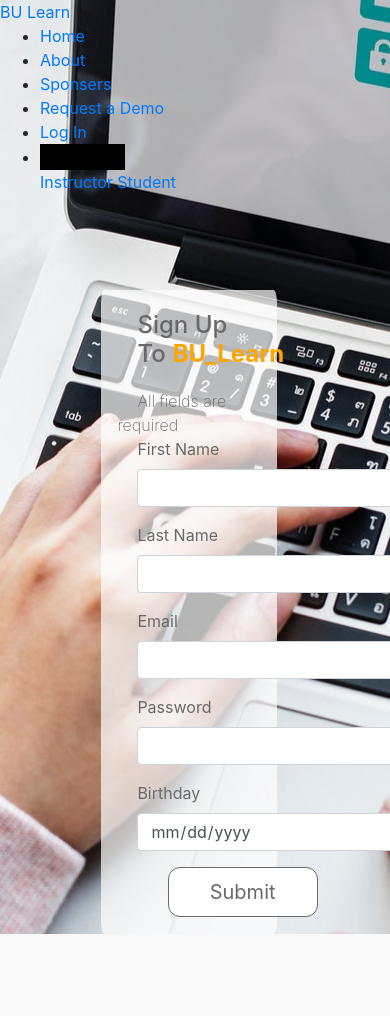
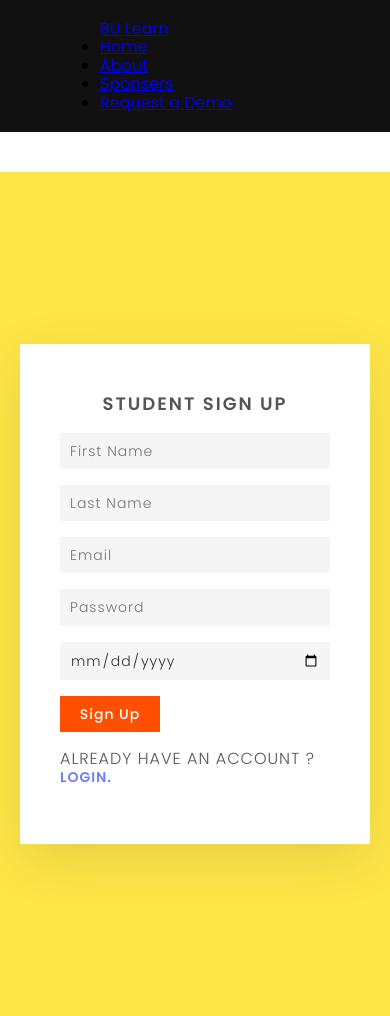
Before and after one commit to AhmedHafez7-Eng/BU_Learn, a PHP site: page /signup.php in a window 390 px wide; the page is wider, and only the part inside the window is pictured. Before the commit the page ends 934 px from the top of that part, so only its background shows below. Run offline with PHP 8.4, Linux system fonts and the light colour scheme; some libraries are stand-ins or nearby versions.

Commit message:
Update signup.php

```diff
--- a/signup.php
+++ b/signup.php
@@ -5,57 +5,175 @@
             <meta charset="utf-8">
             <meta name="viewport" content="width=device-width, initial-scale=1, shrink-to-fit=no">
             <title>Student Sign Up</title>
-	        <link rel="stylesheet" href="css/bootstrap.css">
-	        <link rel="stylesheet" href="css/font-awesome.min.css">
+            <link rel="icon" href="img/titleIcon.png">  <!-- To make icon in title -->
+            <link rel="stylesheet" href="css/all.css">
+            <link rel="stylesheet" href="css/normalize.css">
             <link rel="stylesheet" type="text/css" href="css/bu.css">
-<!--            <link href="https://fonts.googleapis.com/css?family=Anton|Gugi|Josefin+Sans|Lora|Merriweather+Sans|Poppins" rel="stylesheet">-->
+            <style type="text/css">
+                @import url('https://fonts.googleapis.com/css?family=Poppins:200,300,400,500,600,700,800,900&display=swap');
+
+                *{
+                    margin: 0;
+                    padding: 0;
+                    font-family: 'Poppins', sans-serif;
+                    -webkit-box-sizing: border-box;
+                    -moz-box-sizing: border-box;
+                    -o-box-sizing: border-box;
+                    box-sizing: border-box;
+                }
+                header{
+                    background: #111;
+                    padding: 20px 100px;
+                }
+                .registerlinks{
+                    display: none;
+                }
+                section{
+                    margin-top: 40px;
+                    position: relative;
+                    min-height: 100vh;
+                    background: #fee648;
+                    display: flex;
+                    justify-content: center;
+                    align-items: center;
+                    padding: 20px;
+                }
+                section .container{
+                    position: relative;
+                    width: 800px;
+                    height: 500px;
+                    background: #FFF;
+                    box-shadow: 0 15px 50px rgba(0,0,0,0.1);
+                    overflow: hidden;
+                }
+                section .container .user{
+                    position: absolute;
+                    top: 0;
+                    left: 0;
+                    width: 100%;
+                    height: 100%;
+                    display: flex;
+                }
+                section .container .user .imgBx{
+                    position: relative;
+                    width: 50%;
+                    height: 100%;
+                    background: #ff0;
+                    transition: .5s;
+                }
+                section .container .user .imgBx img{
+                    width: 100%;
+                    height: 100%;
+                    object-fit: cover;
+                    position: absolute;
+                    top: 0;
+                    left: 0;
+
+                }
+                section .container .user .formBx{
+                    position: relative;
+                    width: 50%;
+                    height: 100%;
+                    background: #FFF;
+                    display: flex;
+                    justify-content: center;
+                    align-items: center;
+                    padding: 40px;
+                    transition: .5s;
+                }
+                section .container .user .formBx form h2{
+                    font-size: 18px;
+                    font-weight: 600;
+                    text-transform: uppercase;
+                    letter-spacing: 2px;
+                    text-align: center;
+                    width: 100%;
+                    margin-bottom: 10px;
+                    color: #555;
+                }
+                section .container .user .formBx form input{
+                    position: relative;
+                    width: 100%;
+                    padding: 10px;
+                    background: #f5f5f5;
+                    color: #333;
+                    border: none;
+                    outline: none;
+                    box-shadow: none;
+                    margin: 8px 0;
+                    font-size: 14px;
+                    letter-spacing: 1px;
+                    font-weight: 300;
+                }
+                section .container .user .formBx form input[type="submit"]{
+                    max-width: 100px;
+                    background: #fe5000;
+                    color: #FFF;
+                    cursor: pointer;
+                    font-size: 14px;
+                    font-weight: 500;
+                    letter-spacing: 1px;
+                    transition: .5s;
+                }
+                section .container .user .formBx form input[type="submit"]:hover{
+                    box-shadow: 0 0 5px #fe5000, 0 0 20px #fe5000;
+                }
+                section .container .user .formBx form .signin{
+                    position: relative;
+                    margin-top: 10px;
+                    letter-spacing: 1px;
+                    color: #555;
+                    text-transform: uppercase;
+                    font-weight: 300;
+                    margin-bottom: 7px;
+                }
+                section .container .user .formBx form a{
+                    text-decoration: none;
+                    font-size: 14px;
+                    font-weight: 600;
+                    color: #677eff;
+                }
+                @media(max-width: 841px){
+
+                    section .container .user .imgBx{
+                        display: none;
+                    }
+                    section .container .user .formBx{
+                        width: 100%;
+                    }
+                }
+            </style>
         </head>
-        <body style="background: url(img/beverage-blog-blogger-1799342.jpg) no-repeat center center;">
+        <body>
+
             <!--Start  Navbar-->
                 <?php include 'header.php'; ?>
             <!--End Navbar-->
-            <section class=" log sign">
-                <div class="container-fluid">
-                    <h4>Sign Up To<span>BU_Learn</span></h4>
-                    <span>All fields are required</span>
-                    <form  action="backend.php" method="GET">
-<!--
-                        <div class="form-group">
-                            <label for="formGroupExampleInput">ID (Student_ID)</label>
-                            <input type="text" maxlength="14" class="form-control" id="formGroupExampleInput" required name="sid">
+            <section>
+                <div class="container">
+                    <div class="user studentsignupBx">
+                        <div class="formBx">
+                            <form action="backend.php" method="GET" autocomplete="off">
+                                <h2>Student Sign Up</h2>
+                                <input type="text" name="sfname" placeholder="First Name" required>
+                                <input type="text" name="slname" placeholder="Last Name" required>
+                                <input type="email" name="semail" placeholder="Email" required>
+                                <input type="password" name="spassword" placeholder="Password" required>
+                                <input type="date" name="sbirth" placeholder="Birthday" required>
+                                <input type="submit" value="Sign Up">
+                                <p class="signin">Already have an account ? <a href="login.php">Login.</a></p>
+                            </form>
                         </div>
--->
-                        <div class="form-group">
-                            <label for="formGroupExampleInput">First Name</label>
-                            <input type="text" class="form-control" id="formGroupExampleInput" required name="sfname">
+                        <div class="imgBx">
+                            <img src="img/studentsignup.png">
                         </div>
-                        <div class="form-group">
-                            <label for="formGroupExampleInput">Last Name</label>
-                            <input type="text" class="form-control" id="formGroupExampleInput" required name="slname">
                     </div>
-                          <div class="form-group">
-                            <label for="formGroupExampleInput">Email</label>
-                            <input type="email" class="form-control" id="formGroupExampleInput" required name="semail">
-                          </div>
-                          <div class="form-group">
-                            <label for="formGroupExampleInput2">Password</label>
-                            <input type="password" class="form-control" id="formGroupExampleInput2" required name="spassword">
-                          </div>
-                        <div class="form-group">
-                            <label for="formGroupExampleInput">Birthday</label>
-                            <input type="date" class="form-control" id="formGroupExampleInput" required name="sbirth">
-                          </div>
-                        <div class="form-group">
-                            <button type="submit">Submit</button>
-                          </div>
-                    </form>
                 </div>
             </section>
 
-
-
-        <script src="js/jquery-3.3.1.min.js"></script>
-        <script src="js/bootstrap.min.js"></script>
-        <script src="js/bu.js"></script>
+        <script src="js/all.js"></script>
+        <script src="js/jquery-3.5.1.min.js"></script>
+        <!-- <script src="js/bootstrap.min.js"></script> -->
+        <script src="js/myscript.js"></script>
         </body>
 </html>
```
Lines whose indentation alone changed are shown as unchanged.
